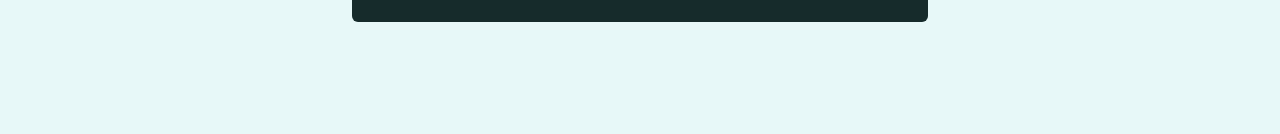
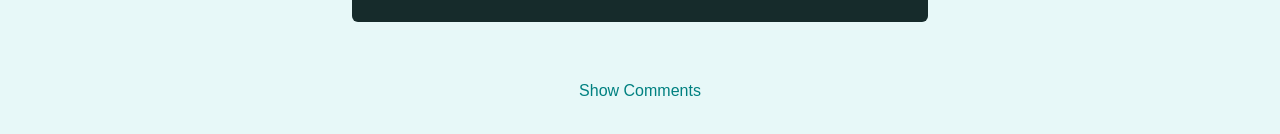
Before and after one commit to kremlevmax/practice-react-route, a React (Create React App) app: page /quotelist/1a in a window 1280 px wide. Shown: the part 400-534 px from the top of the page. Built offline with nearby package versions, Linux system fonts and the light colour scheme.

Commit message:
Dissapearign Show Comments button

```diff
--- a/src/components/comments/Comments.js
+++ b/src/components/comments/Comments.js
@@ -11,8 +11,6 @@ const Comments = () => {
     setIsAddingComment(true);
   };
 
-  const params = useParams();
-  console.log(params.quoteId);
   return (
     <section className={classes.comments}>
       <h2>User Comments</h2>
--- a/src/components/pages/QuoteDetails.js
+++ b/src/components/pages/QuoteDetails.js
@@ -1,6 +1,6 @@
 import HighlightedQuote from "../quotes/HighlightedQuote";
 import Comments from "../comments/Comments";
-import { Route, useParams } from "react-router-dom";
+import { Route, useParams, Link } from "react-router-dom";
 
 const DUMMY_DATA = [
   { id: "1a", author: "Walt Disney", text: "Whatever you do, do it well" },
@@ -24,8 +24,16 @@ const QuoteDetails = () => {
   return (
     <>
       <HighlightedQuote text={quote.text} author={quote.author} />
+
       <Route path='/quotelist/:quoteId/comments'>
         <Comments />
+      </Route>
+      <Route path={`/quotelist/${params.quoteId}`} exact>
+        <div className='centered'>
+          <Link to={`${params.quoteId}/comments`} className='btn--flat'>
+            Show Comments
+          </Link>
+        </div>
       </Route>
     </>
   );
```
Also changed, not shown: 1 other file (tests, documents, lock files or other folders).
